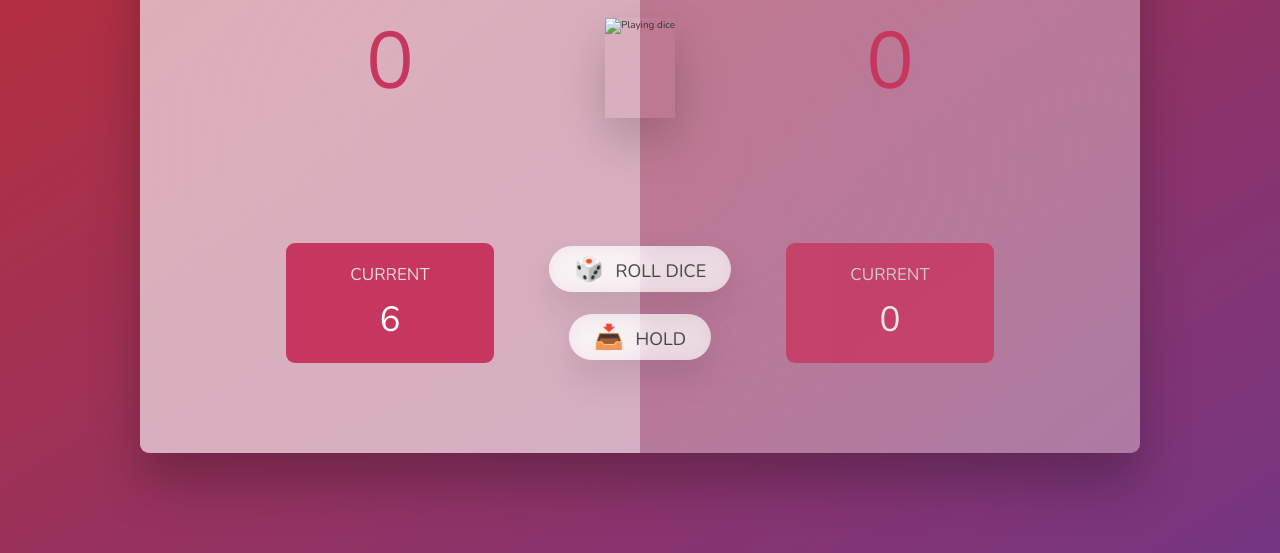
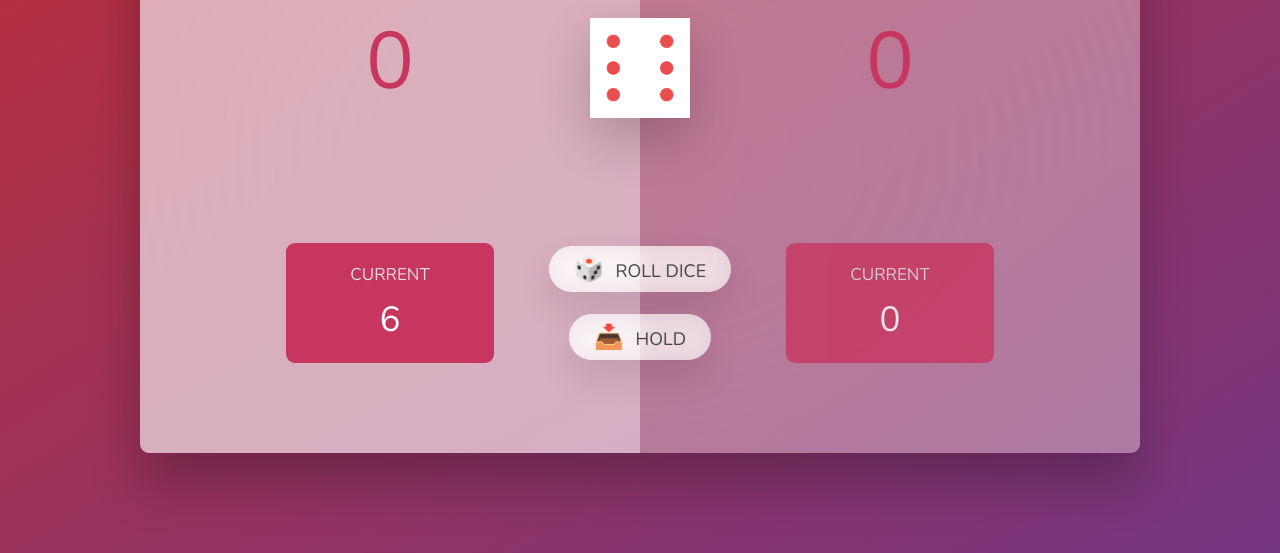
Before and after one commit to mohsenpro54/mohsen-ludo, a website built with Parcel: page index.html in a window 1280 px wide. Both pictures are taken after a click on the button "🎲 ROLL DICE". Shown: the part 247-800 px from the top of the page. Built offline with nearby package versions, Linux system fonts and the light colour scheme; files whose address does not match are found by name.

Commit message:
added src imgs4

```diff
--- a/index.html
+++ b/index.html
@@ -26,7 +26,7 @@
         </div>
       </section>
 
-      <img src="./imgs/dice-5" alt="Playing dice" class="dice" />
+      <img src="./imgs/dice-5.png" alt="Playing dice" class="dice" />
       <button class="btn btn--new">🔄 New game</button>
       <button class="btn btn--roll">🎲 Roll dice</button>
       <button class="btn btn--hold">📥 Hold</button>
--- a/script.js
+++ b/script.js
@@ -51,7 +51,7 @@ btnRoll.addEventListener('click', function () {
 
     // 2. Display dice
     diceEl.classList.remove('hidden');
-    diceEl.src = `./imgs.dice-${dice}.png`;
+    diceEl.src = `./imgs/dice-${dice}.png`;
 
     // 3. Check for rolled 1
     if (dice !== 1) {
```
